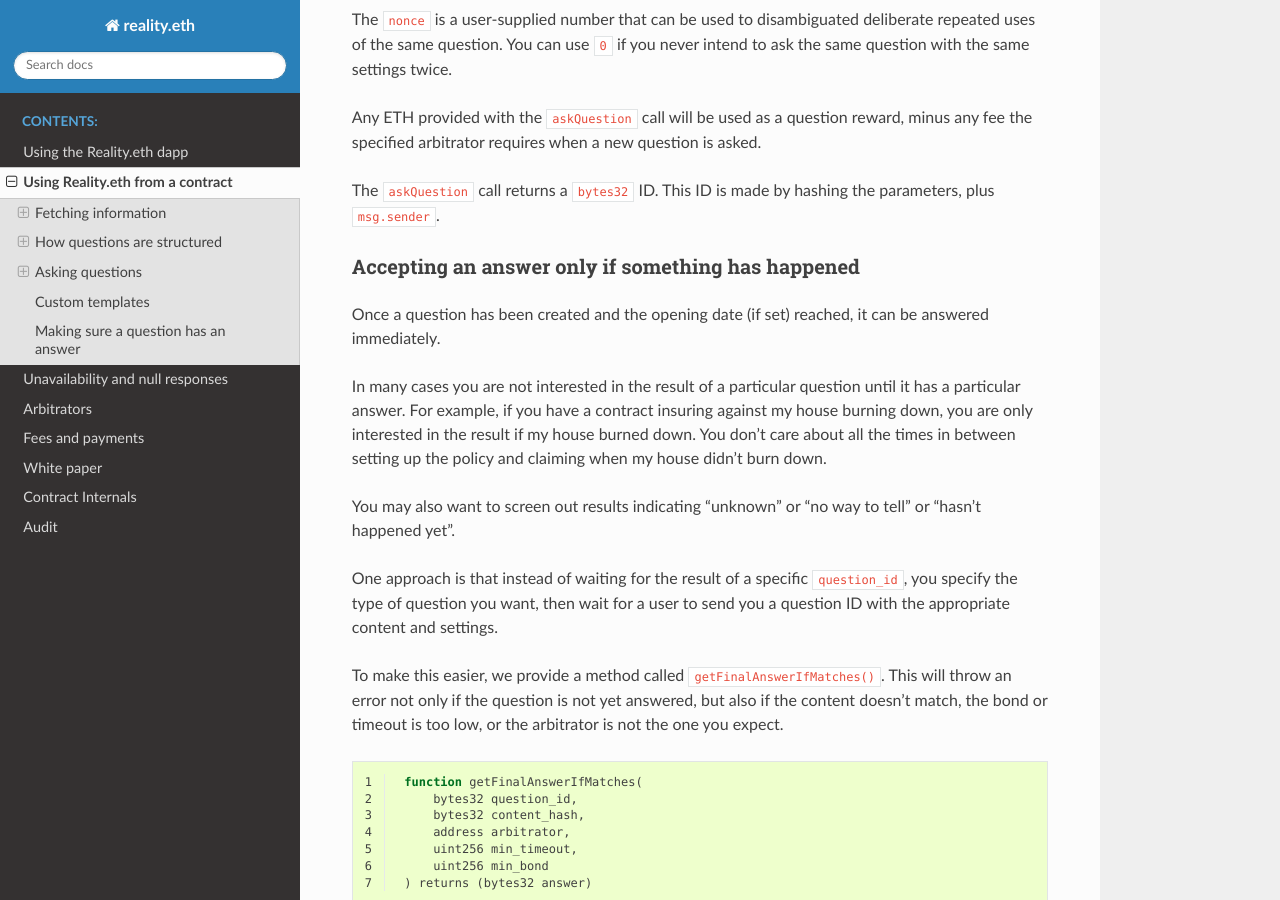
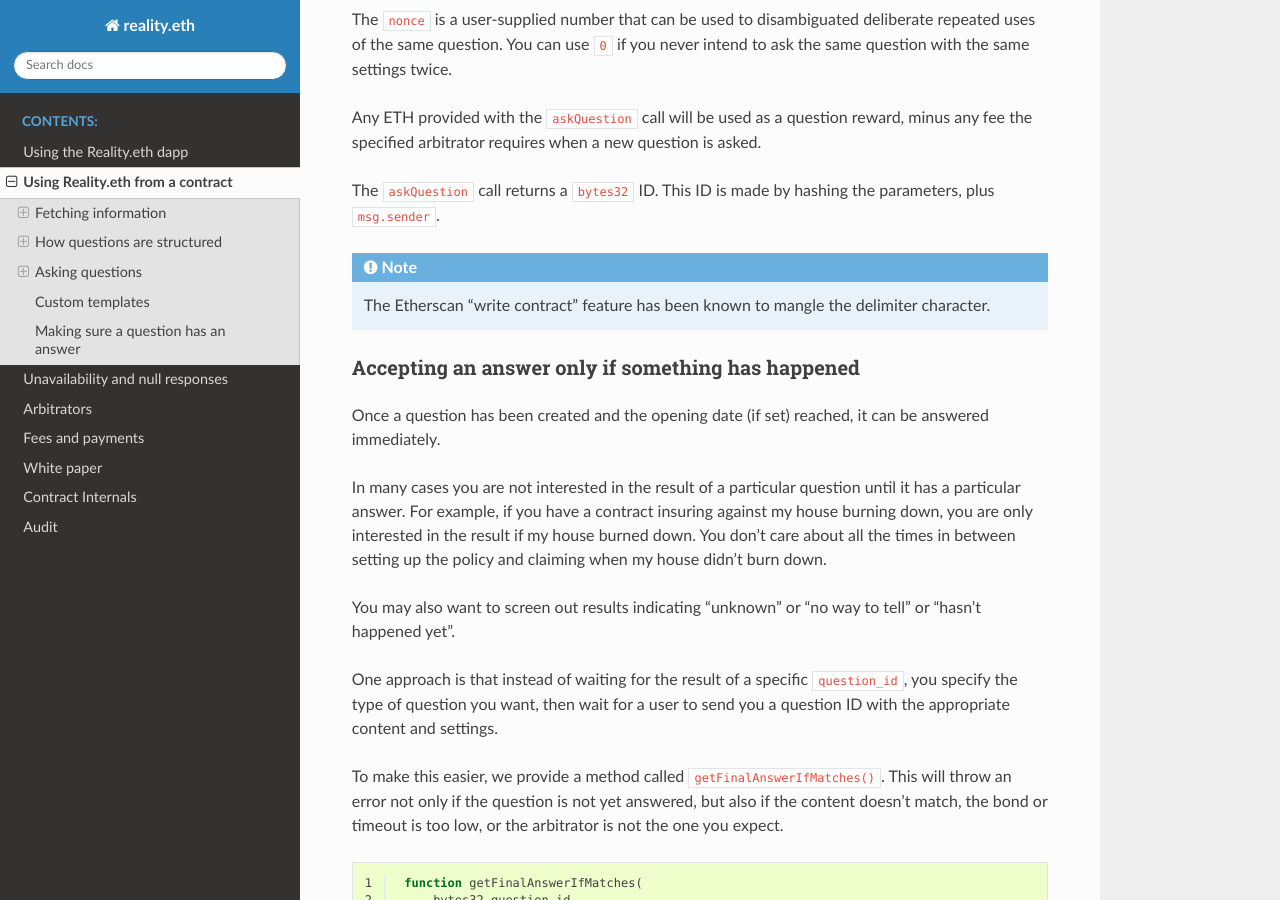
Before and after one commit to RealityETH/reality-eth-monorepo, a Sphinx documentation site: the page built from packages/dapp/docs/contracts.rst, in a window 1280 px wide and 900 px high, scrolled down 3939 px. Built offline with Sphinx 7.4.7 and the Read the Docs theme 2.0.0, drawn with Linux system fonts in a browser that asks for light colours; pages that are not in the unit, such as notebooks, are missing from menus.

Commit message:
Add a note about etherscan breaking delimiters

```diff
--- a/packages/dapp/docs/contracts.rst
+++ b/packages/dapp/docs/contracts.rst
@@ -162,6 +162,8 @@ Any ETH provided with the ``askQuestion`` call will be used as a question reward
 
 The ``askQuestion`` call returns a ``bytes32`` ID. This ID is made by hashing the parameters, plus ``msg.sender``.
 
+.. note:: The Etherscan "write contract" feature has been known to mangle the delimiter character.
+
 
 
 Accepting an answer only if something has happened
```
